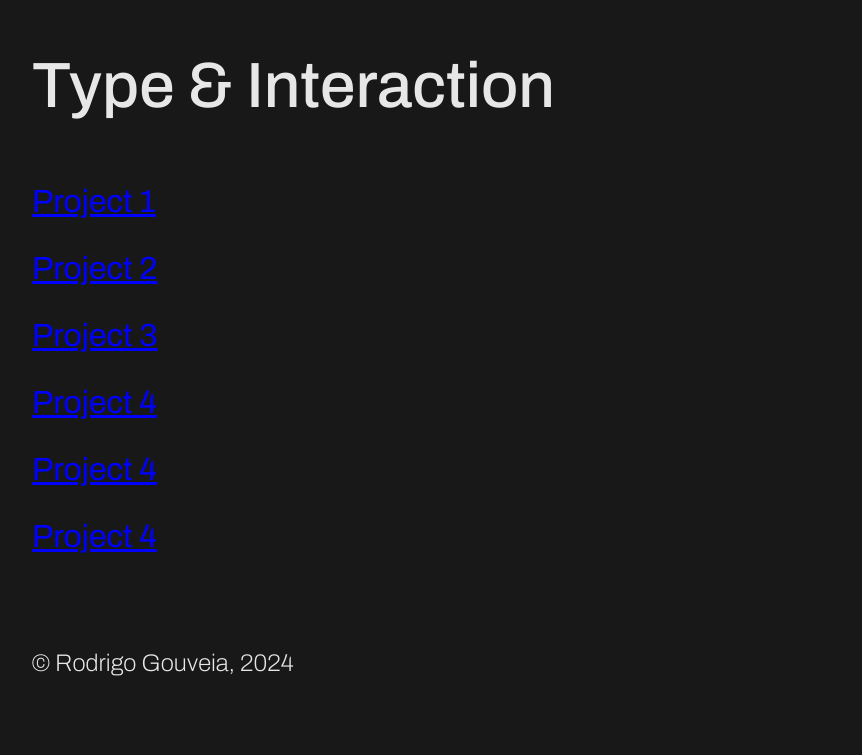
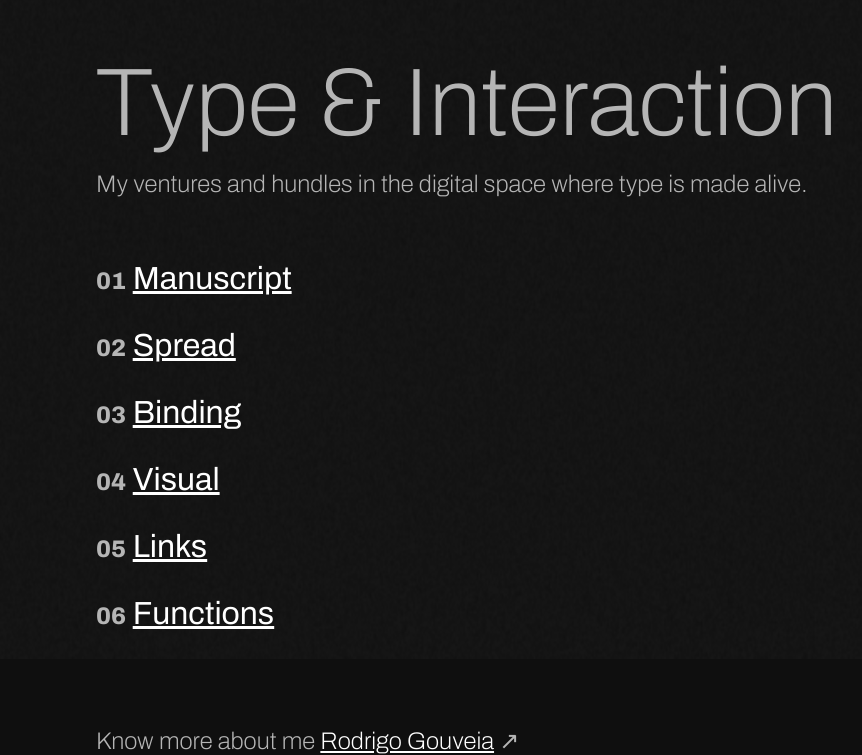
Before and after one commit to rodridez/rodridez.github.io, a plain HTML site: page index.html in a window 1280 px wide. Shown: the part 141-896 px from the top of the page, without its empty margins (32-894 px from the left). Before the commit the page ends 817 px from the top, so only its background shows below. Drawn offline with Linux system fonts and the light colour scheme.

Commit message:
Added a few styles

```diff
--- a/assets/style.css
+++ b/assets/style.css
@@ -1,17 +1,12 @@
 @import url('https://fonts.googleapis.com/css2?family=Archivo:ital,wght@0,100;0,200;0,300;0,400;0,500;0,600;0,700;0,800;0,900;1,100;1,200;1,300;1,400;1,500;1,600;1,700;1,800;1,900&display=swap');
 
 :root {
-	--font-size: 20px;
-	--color: rgb(231, 231, 231);
+	--font-size: 28px;
+	--color: rgb(181, 181, 181);
 
 	--gutter: calc(var(--font-size) * 2)
 }
 
-@media (min-width: 600px) {
-	:root {
-		--font-size: 32px;
-	}
-}
 
 body {
 	font-size: var(--font-size);
@@ -24,7 +19,7 @@ body {
 	row-gap: var(--gutter);
 	justify-content: space-between;
 	height: 100vh;
-	background-color: #181818;
+	background-color: #0f0f0f;
 	color: var(--color);
 	font-family: 'Archivo', sans-serif;
 }
@@ -33,17 +28,61 @@ li {
 	margin-bottom: calc(var(--gutter) * 0.5);
 }
 
+li span{
+	font-weight: 800;
+	font-size: calc(0.75* var(--font-size))
+
+}
+
 a {
-	color: blue;
+	color: rgb(255, 255, 255);
 	text-decoration: underline;
+	cursor: pointer;
+}
+
+a:hover {
+	color: rgb(75, 75, 75);
+	letter-spacing: 17px;
+	text-decoration: none;
 }
 
 h1 {
-	font-size: calc(var(--font-size) * 2);
-	font-weight: 500;
+	font-size: calc(var(--font-size) * 3);
+	font-weight: 200;
 }
+
+h2 {
+	font-size: calc(var(--font-size) * 0.75);
+	font-weight: 200;
+	padding-top: calc(var(--gutter) * 0.25);
+}
+
 
 footer {
 	font-size: calc(var(--font-size) * 0.75);
 	font-weight: 200;
 }
+
+.noise {
+	position: fixed;
+	inset: 0;
+	height: 100%;
+	opacity: 3%;
+	z-index: -10;
+}
+
+.noise img {
+	height: 100%;
+}
+
+
+@media (min-width: 600px) {
+	:root {
+		--font-size: 32px;
+	}
+
+	body {
+		padding-left: 10%;
+		padding-right: 10%;
+	}
+}
--- a/index.html
+++ b/index.html
@@ -11,23 +11,27 @@
 <body>
 	<header>
 		<h1>Type & Interaction</h1>
+		<h2>My ventures and hundles in the digital space where type is made alive.</h2>
 	</header>
 
 	<main>
 		<ol>
-			<li><a href="/manuscript">Project 1</a></li>
-			<li><a href="/spread">Project 2</a></li>
-			<li><a href="/binding">Project 3</a></li>
-			<li><a href="/visual">Project 4</a></li>
-			<li><a href="/links">Project 4</a></li>
-			<li><a href="/functions">Project 4</a></li>
+			<li><span>01</span> <a href="/manuscript">Manuscript</a></li>
+			<li><span>02</span> <a href="/spread">Spread</a></li>
+			<li><span>03</span> <a href="/binding">Binding</a></li>
+			<li><span>04</span> <a href="/visual">Visual</a></li>
+			<li><span>05</span> <a href="/links">Links</a></li>
+			<li><span>06</span> <a href="/functions">Functions</a></li>
 		</ol>
 	</main>
 
 	<footer>
-		<p>© Rodrigo Gouveia, 2024</p>
+		<p>Know more about me <a href="https://www.rodrigogouveia.me/" target="_blank">Rodrigo Gouveia</a> &#8599;</p>
 	</footer>
 
+	<div class="noise">
+		<img src="assets/whiteNoise.gif" alt="">
+	</div>
 </body>
 
 </html>
```
Also changed, not shown: assets/whiteNoise.gif (added).
